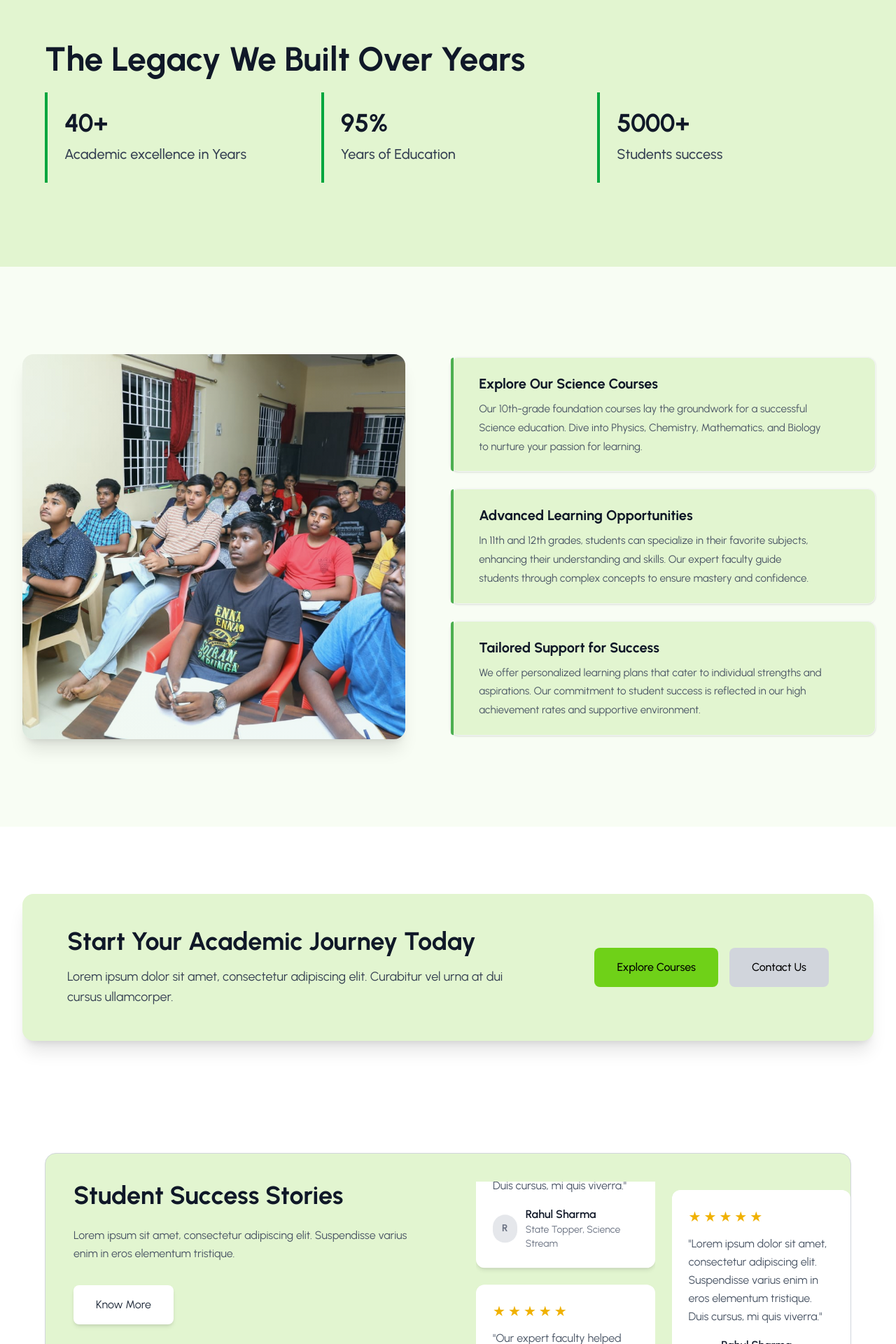
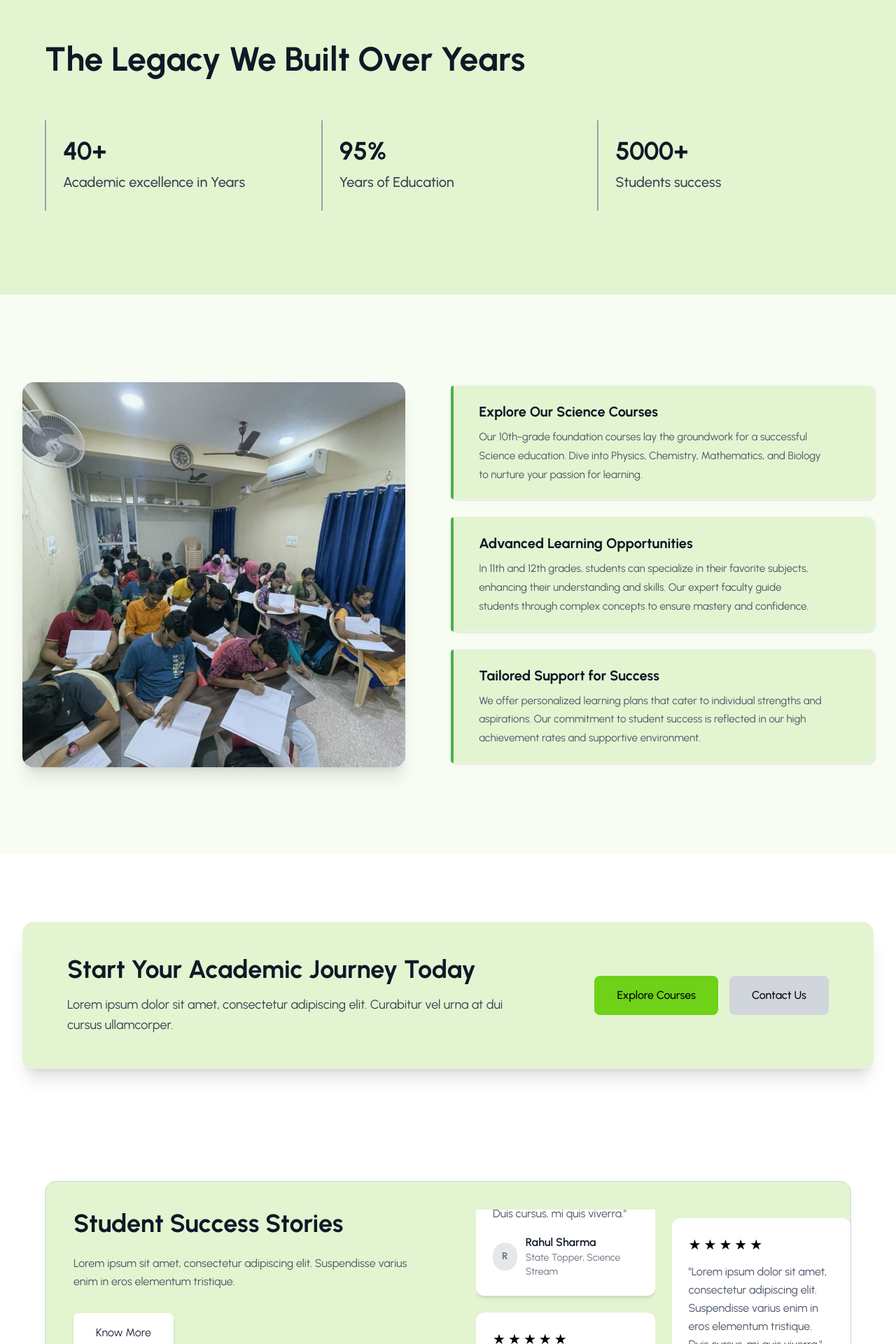
Before and after one commit to codesbycookie/sap_landing_page, a React (Vite) app: page / in a window 1280 px wide. Shown: the part 880-2800 px from the top of the page at 70% size. Built offline with nearby package versions, Linux system fonts and the light colour scheme.

Commit message:
Home Color Change

```diff
--- a/src/pages/Home/components/Section2.jsx
+++ b/src/pages/Home/components/Section2.jsx
@@ -12,7 +12,7 @@ const Section2 = () => {
       {/* Main Content Container */}
       <div className="w-full max-w-6xl mx-auto">
         {/* Heading */}
-        <div className="text-center lg:text-left mb-8 sm:mb-10 lg:mb-12">
+        <div className="flex flex-col gap-10 text-center lg:text-left mb-8 sm:mb-10 lg:mb-12">
           <h1 className="text-2xl sm:text-3xl md:text-4xl lg:text-5xl font-bold text-gray-900 mb-4 sm:mb-5 lg:mb-6 urbanist-700">
             The Legacy We Built Over Years
           </h1>
@@ -22,7 +22,7 @@ const Section2 = () => {
             {stats.map((item) => (
               <div
                 key={item.id}
-                className="flex flex-col border-l-4 border-green-600 pl-4 sm:pl-6 py-4 sm:py-6"
+                className="flex flex-col border-l-2 border-gray-400 pl-4 sm:pl-6 py-4 sm:py-6"
               >
                 <h2 className="text-2xl sm:text-3xl md:text-4xl font-semibold text-gray-900 urbanist-700 mb-2">
                   {item.value}
--- a/src/pages/Home/components/Section3.jsx
+++ b/src/pages/Home/components/Section3.jsx
@@ -46,7 +46,7 @@ const Section3 = () => {
         <div className="flex-shrink-0 relative w-full lg:max-w-[45%] h-[250px] sm:h-[450px] lg:h-[550px] order-2 lg:order-1">
           <div className="relative w-full h-full overflow-hidden rounded-2xl shadow-xl">
             <img
-              src="/Gallery-1.jpg"
+              src="/Gallery-2.jpg"
               alt="Science Pathway"
               className="w-full h-full object-cover transition-transform duration-700 hover:scale-105"
 
--- a/src/pages/Home/components/Section5.jsx
+++ b/src/pages/Home/components/Section5.jsx
@@ -109,7 +109,7 @@ const Section5 = () => {
                       {[...Array(testimonial.stars)].map((_, starIndex) => (
                         <span
                           key={starIndex}
-                          className="text-base sm:text-lg md:text-xl text-yellow-500 mr-1"
+                          className="text-base sm:text-lg md:text-xl text-black mr-1"
                         >
                           ★
                         </span>
@@ -158,7 +158,7 @@ const Section5 = () => {
                       {[...Array(testimonial.stars)].map((_, starIndex) => (
                         <span
                           key={starIndex}
-                          className="text-base sm:text-lg md:text-xl text-yellow-500 mr-1"
+                          className="text-base sm:text-lg md:text-xl text-black mr-1"
                         >
                           ★
                         </span>
```
